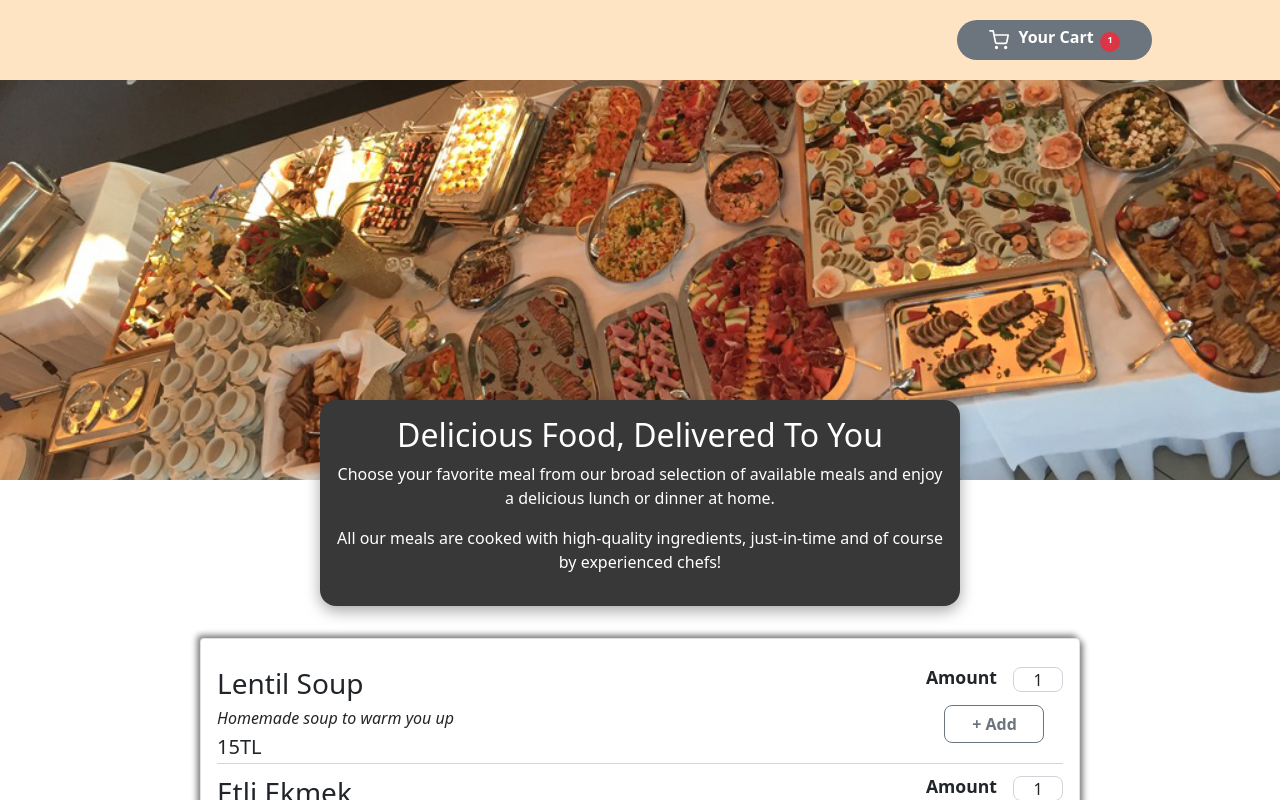
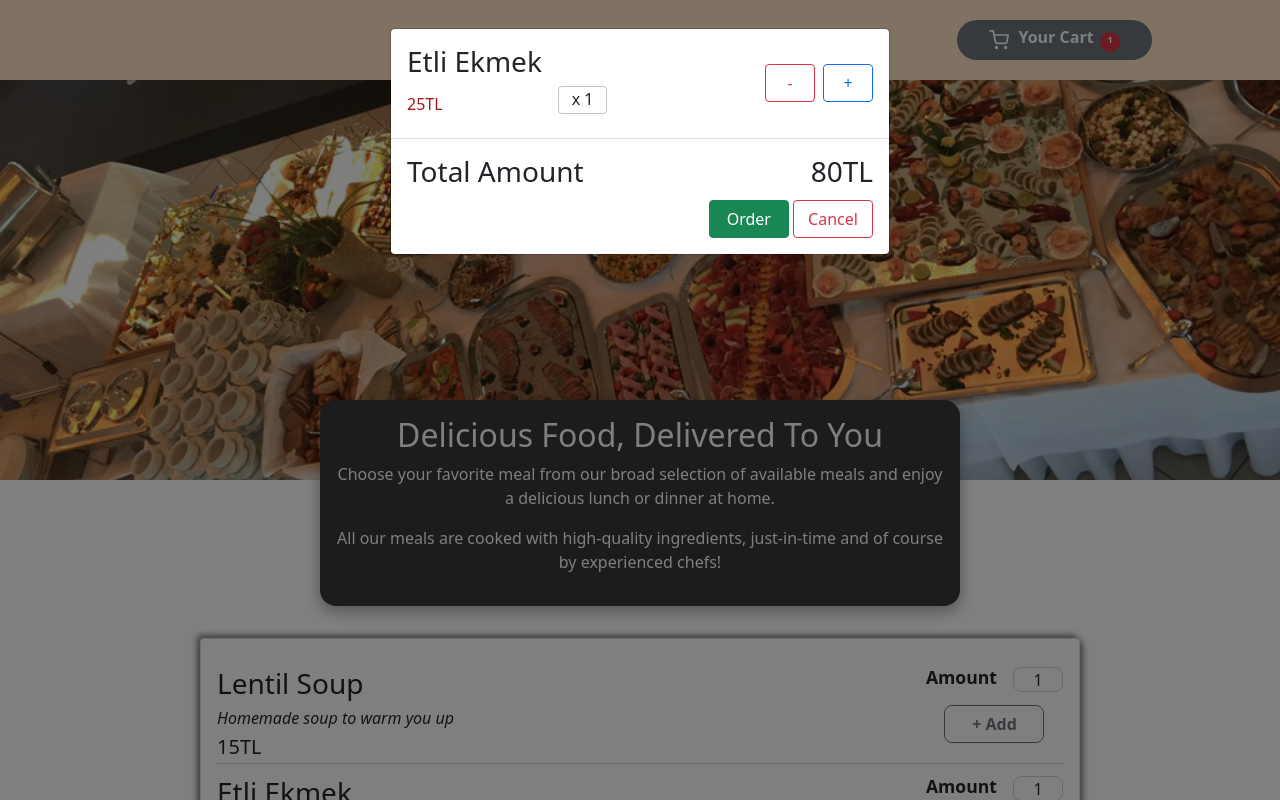
Before and after one commit to hemreozdemir/food-order, a React (Create React App) app: page / in a window 1280 px wide. Shown: the top 800 px of the page. Built offline with nearby package versions, Linux system fonts and the light colour scheme.

Commit message:
overall view done
overall view done

```diff
--- /dev/null
+++ b/src/assests/css/cart-modal.css
@@ -0,0 +1,34 @@
+/* .modal-footer {
+    display: block !important;
+} */
+
+.amount-arrangement .btn-minus {
+    margin-right: 0.5rem;
+}
+
+.modal-action-buttons {
+    text-align: end;
+}
+.modal-action-buttons .btn {
+    min-width: 80px;
+}
+
+.btn-minus,
+.btn-plus {
+    min-width: 50px;
+}
+
+.food-amount-cart {
+    display: flex;
+    align-items: end;
+    margin-top: auto;
+    margin-left: 1rem;
+    padding: 0.2rem 0.8rem;
+    border: 1px solid rgba(0, 0, 0, 0.233);
+    border-radius: 0.25rem;
+}
+
+.food-price-cart {
+    margin-top: 1rem;
+    color: #a41818;
+}
--- a/src/assests/css/header.css
+++ b/src/assests/css/header.css
@@ -9,6 +9,7 @@
 }
 
 .cart-badge {
+    cursor: pointer;
     margin-left: auto;
     /* min-width: 15rem; */
     padding: 0.5rem 2rem 0.5rem 2rem !important;
--- a/src/views/FoodOrder.js
+++ b/src/views/FoodOrder.js
@@ -1,7 +1,7 @@
 import React from "react";
 
 // ** components
-import Header from "../components/Header";
+import Header from "./Header/Header";
 import MealsSummary from "./MealsSummary";
 import List from "./FoodList/List";
 
--- /dev/null
+++ b/src/views/Header/CartList/List.js
@@ -0,0 +1,33 @@
+import React from "react";
+
+// ** Components
+import ListItem from "./ListItem";
+
+const DUMMY_CART_ITEMS = [
+    {
+        id: "f0",
+        name: "Lentil Soup",
+        price: "15TL",
+        amount: 1
+    },
+    {
+        id: "f1",
+        name: "Etli Ekmek",
+        description: "Turkish pizza with ground meat",
+        price: "25TL",
+        amount: 2
+    },
+    {
+        id: "f2",
+        name: "Meat Pie",
+        description: "Turkish style pastry",
+        price: "20TL",
+        amount: 3
+    }
+];
+
+const List = () => {
+    return <ListItem />;
+};
+
+export default List;
--- /dev/null
+++ b/src/views/Header/CartList/ListItem.js
@@ -0,0 +1,51 @@
+import React, { useState } from "react";
+
+// ** 3rd party components
+import { Button } from "reactstrap";
+
+const ListItem = () => {
+    const [amount, setAmount] = useState(1);
+
+    const onClickAmountChange = (e) => {
+        if (e.target.innerText === "+") {
+            setAmount(amount + 1);
+        } else {
+            if (amount === 0) {
+                setAmount(0);
+            } else {
+                setAmount(amount - 1);
+            }
+        }
+    };
+    return (
+        <div className="d-flex justify-content-between">
+            <div className="food-info-cart d-flex">
+                <div className="food-properties">
+                    <h3 className="food-name-cart">Etli Ekmek</h3>
+                    <h6 className="food-price-cart">25TL</h6>
+                </div>
+                <h6 className="food-amount-cart">x {amount}</h6>
+            </div>
+            <div className="amount-arrangement d-flex align-items-center">
+                <Button
+                    className="btn-minus"
+                    outline
+                    color="danger"
+                    onClick={onClickAmountChange}
+                >
+                    -
+                </Button>
+                <Button
+                    className="btn-plus"
+                    outline
+                    color="primary"
+                    onClick={onClickAmountChange}
+                >
+                    +
+                </Button>
+            </div>
+        </div>
+    );
+};
+
+export default ListItem;
--- /dev/null
+++ b/src/views/Header/CartModal.js
@@ -0,0 +1,35 @@
+import React from "react";
+
+// ** Components
+import List from "./CartList/List";
+
+// ** 3rd party
+import { Button, Modal, ModalHeader, ModalBody, ModalFooter } from "reactstrap";
+
+// ** Styles
+import "../../assests/css/cart-modal.css";
+
+const CartModal = ({ isOpen, toggleModal }) => {
+    return (
+        <Modal isOpen={true} toggle={toggleModal} className="cart-modal">
+            {/* <ModalHeader toggle={toggleModal}>Modal title</ModalHeader> */}
+            <ModalBody>
+                <List />
+            </ModalBody>
+            <ModalFooter className="d-block">
+                <div className="cart-summary d-flex justify-content-between">
+                    <h3>Total Amount</h3>
+                    <h3>80TL</h3>
+                </div>
+                <div className="modal-action-buttons">
+                    <Button color="success">Order</Button>{" "}
+                    <Button color="danger" outline onClick={toggleModal}>
+                        Cancel
+                    </Button>
+                </div>
+            </ModalFooter>
+        </Modal>
+    );
+};
+
+export default CartModal;
--- a/src/components/Header.js
+++ b/src/views/Header/Header.js
@@ -1,20 +1,34 @@
-import React from "react";
+import React, { useState } from "react";
+
+// ** Components
+import CartModal from "./CartModal";
 
 // ** third party components
 import { ShoppingCart } from "react-feather";
 
 // ** image
-import mealsImage from "../assests/images/meals.jpg";
+import mealsImage from "../../assests/images/meals.jpg";
 
 // ** styles
-import "../assests/css/header.css";
+import "../../assests/css/header.css";
 import { Badge } from "reactstrap";
 
 const Header = () => {
+    const [isModalOpen, setIsModalOpen] = useState(false);
+
+    const toggleModal = () => {
+        setIsModalOpen(!isModalOpen);
+    };
     return (
         <React.Fragment>
+            <CartModal isOpen={isModalOpen} toggleModal={toggleModal} />
             <header className="header">
-                <Badge className="cart-badge" pill color="secondary">
+                <Badge
+                    className="cart-badge"
+                    pill
+                    color="secondary"
+                    onClick={() => toggleModal()}
+                >
                     <ShoppingCart className="shopping-cart-icon" width={20} />{" "}
                     <span className="cart-badge-text">Your Cart</span>
                     <Badge className="item-number-badge" pill color="danger">
```
Also changed, not shown: src/components/Button.js (deleted).
